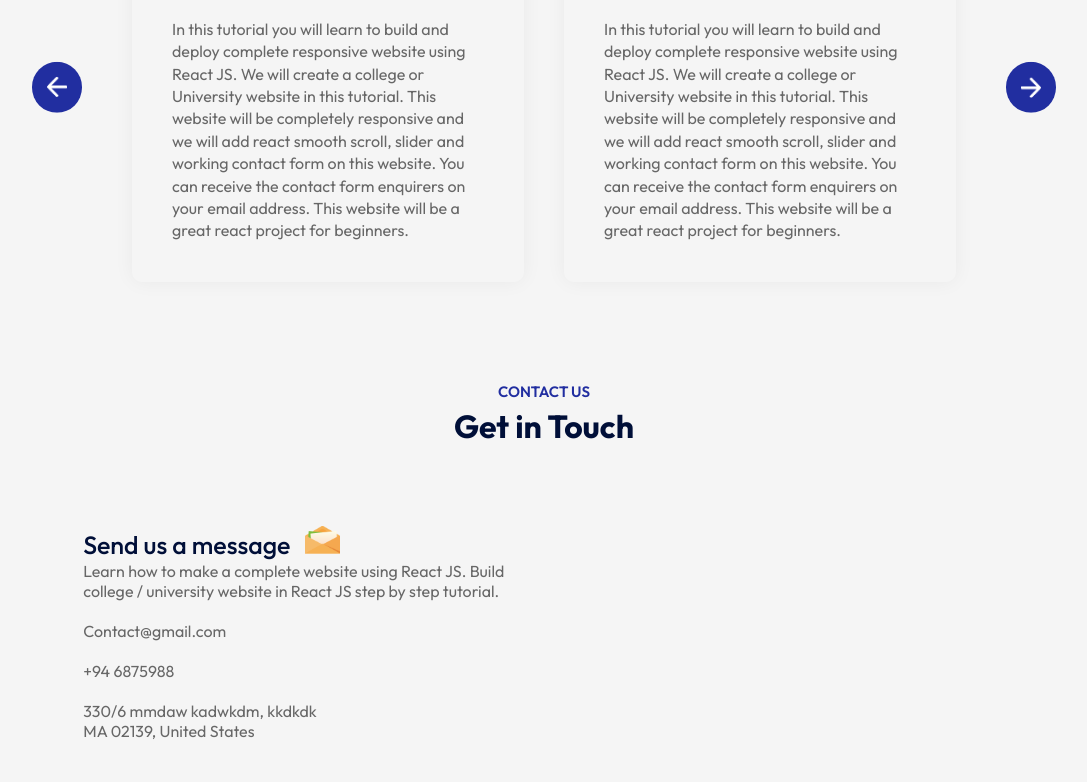
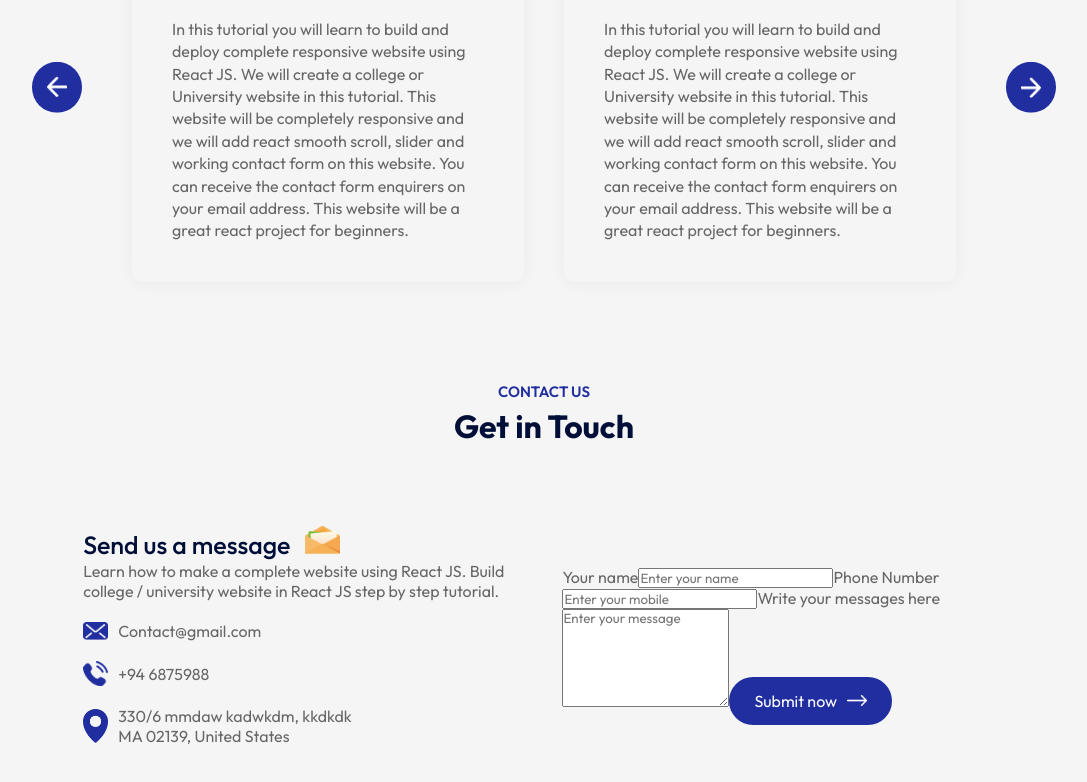
Before and after one commit to JerryOffiicial/InstituteWebsite-React-Practice03, a React (Vite) app: page / in a window 1280 px wide. Shown: the part 2884-3666 px from the top of the page, without its empty margins (96-1183 px from the left). Built offline with nearby package versions, Linux system fonts and the light colour scheme.

Commit message:
Update-1 in Contact Component

```diff
--- a/src/Components/Contact/Contact.css
+++ b/src/Components/Contact/Contact.css
@@ -32,3 +32,8 @@
     align-items: center;
     margin: 20px auto;
 }
+
+.contact-col ul li img{
+    width: 25px;
+    margin-right: 10px;
+}
--- a/src/Components/Contact/Contact.jsx
+++ b/src/Components/Contact/Contact.jsx
@@ -1,6 +1,10 @@
 import React from "react";
 import "./Contact.css";
 import msg_icon from '../../assets/msg-icon.png'
+import mail_icon from '../../assets/mail-icon.png'
+import phone_icon from '../../assets/phone-icon.png'
+import location_icon from '../../assets/location-icon.png'
+import white_arrow from '../../assets/white-arrow.png'
 
 function Contact() {
   return (
@@ -12,12 +16,22 @@
           university website in React JS step by step tutorial.
         </p>
         <ul>
-            <li>Contact@gmail.com</li>
-            <li>+94 6875988</li>
-            <li>330/6 mmdaw kadwkdm, kkdkdk <br />MA 02139, United States</li>
+            <li><img src={mail_icon} alt="" />Contact@gmail.com</li>
+            <li><img src={phone_icon} alt="" />+94 6875988</li>
+            <li><img src={location_icon} alt="" />330/6 mmdaw kadwkdm, kkdkdk <br />MA 02139, United States</li>
         </ul>
       </div>
-      <div className="contact-col"></div>
+      <div className="contact-col">
+        <form>
+          <label>Your name</label>
+          <input type="text" name="name" placeholder="Enter your name"  required/>
+          <label>Phone Number</label>
+          <input type="tel" name="phone" placeholder="Enter your mobile" required />
+          <label>Write your messages here</label>
+          <textarea name="message" rows="6" placeholder="Enter your message"required></textarea>
+          <button type="submit" className="btn dark-btn">Submit now <img src={white_arrow} alt="" /></button>
+        </form>
+      </div>
     </div>
   );
 }
```
